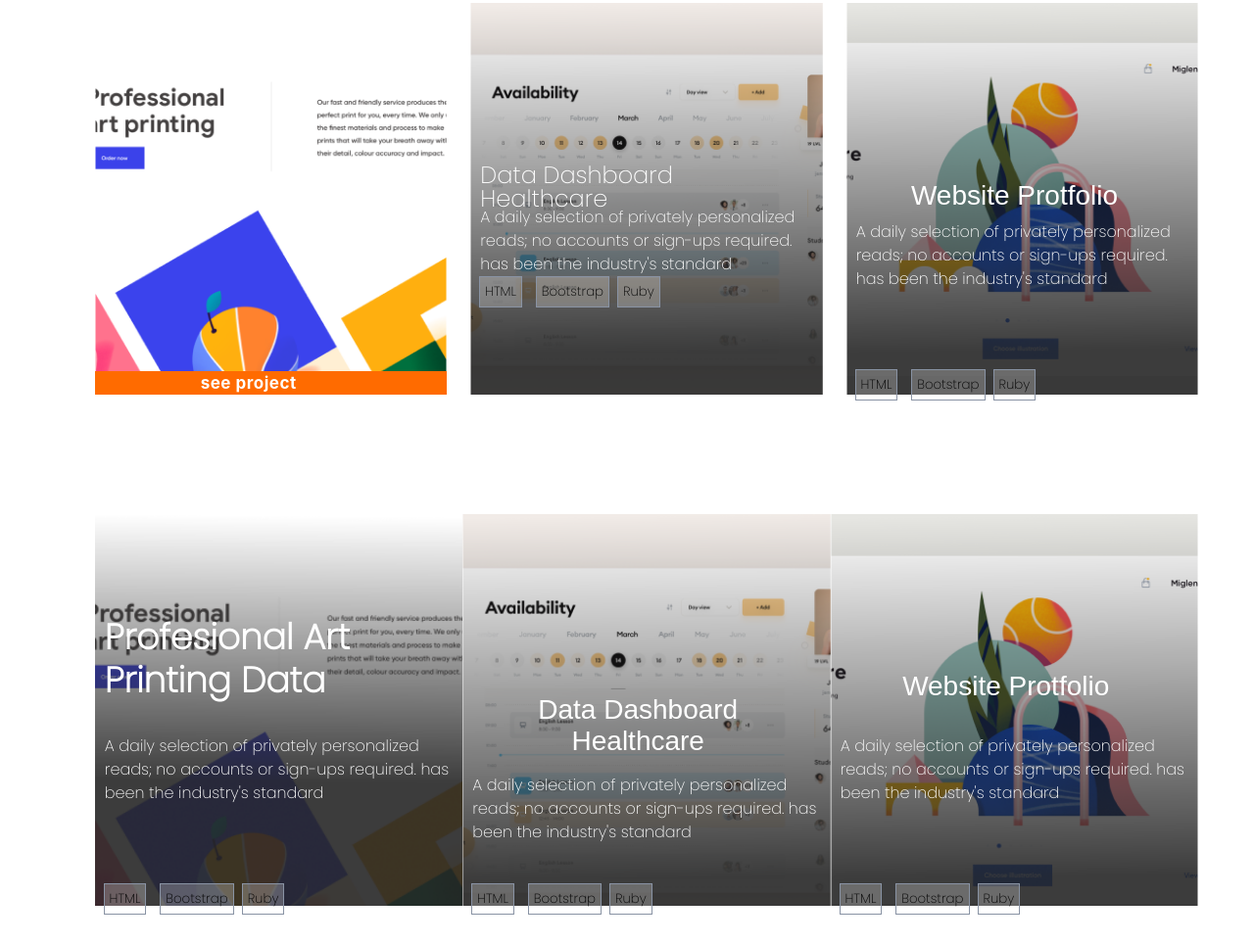
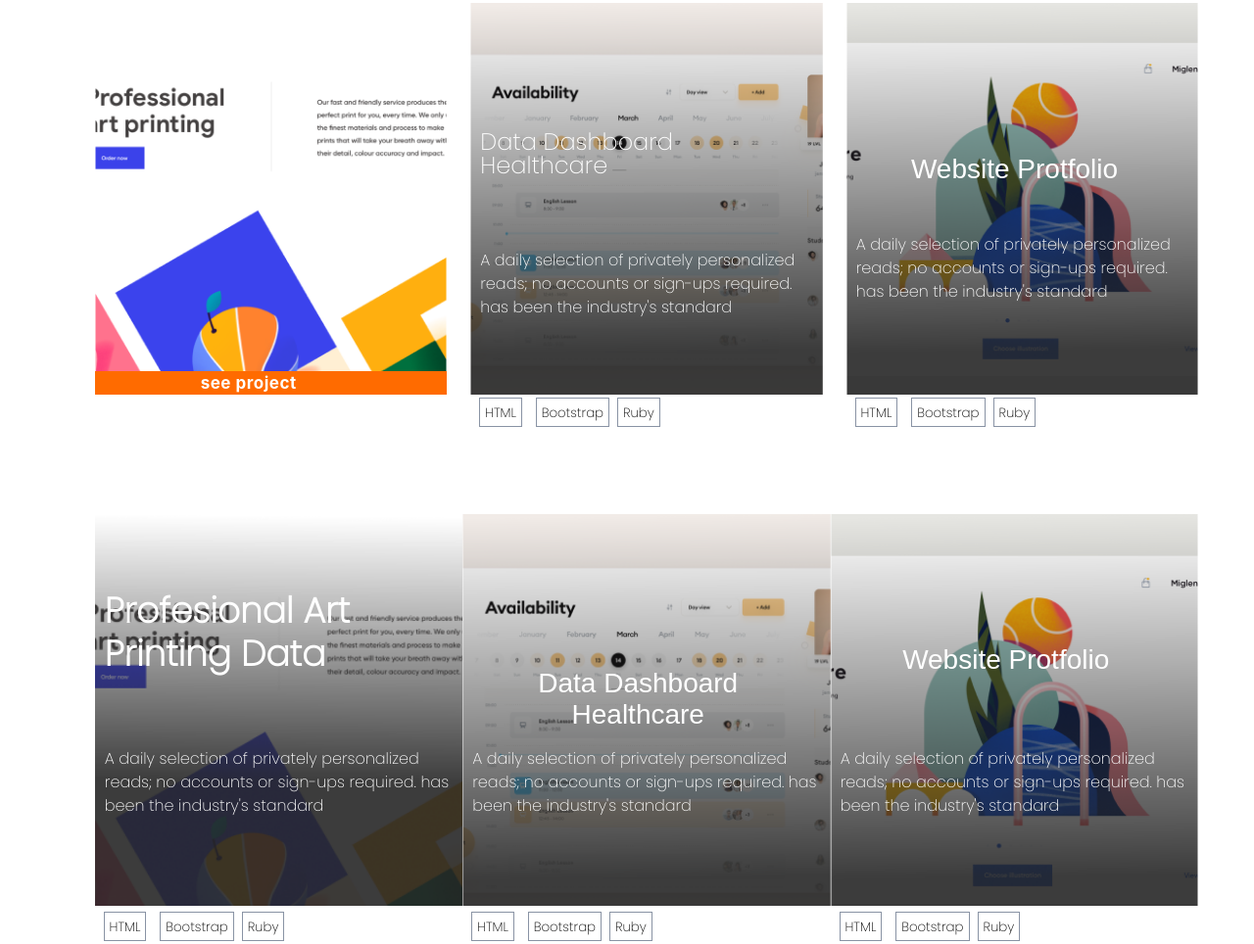
Before and after one commit to solog0039/Portfolio-desktop-version, a plain HTML site: page index.html in a window 1280 px wide. Shown: the part 1477-2441 px from the top of the page at 98% size. Drawn offline with Linux system fonts and the light colour scheme.

Commit message:
comments given by the second  review have been corrected

```diff
--- a/style.css
+++ b/style.css
@@ -965,6 +965,7 @@ hr:first-child {
   .buttons-1 > li > button {
     border: 1px solid #8993a4;
     padding: 5px;
+    height: 30px;
   }
 
   .desk-2 > div > h2 {
@@ -984,8 +985,8 @@ hr:first-child {
 
   .desk2-p2 {
     position: relative;
-    margin-top: vh;
-    margin-bottom: 0%;
+    margin-top: 12vh;
+    margin-bottom: 10vh;
   }
 
   .desk-3 {
@@ -1014,8 +1015,8 @@ hr:first-child {
 
   .desk-3-p2 {
     position: relative;
-    margin-top: 5vh;
-    margin-bottom: 10vh;
+    margin-top: 10vh;
+    margin-bottom: 12vh;
   }
 
   .second-row {
@@ -1023,6 +1024,7 @@ hr:first-child {
     flex-direction: row;
     position: relative;
     margin-top: 10%;
+    margin-bottom: 100px;
   }
 
   .desk-4 {
@@ -1047,8 +1049,8 @@ hr:first-child {
 
   .desk-4-p2 {
     position: relative;
-    margin-top: 5vh;
-    margin-bottom: 10vh;
+    margin-top: 10vh;
+    margin-bottom: 12vh;
   }
 
   .desk-proj-4 {
@@ -1082,7 +1084,7 @@ hr:first-child {
   .desk-5-p2 {
     position: relative;
     margin-top: 10vh;
-    margin-bottom: 5vh;
+    margin-bottom: 12vh;
   }
 
   .desk-proj-5 {
@@ -1116,8 +1118,8 @@ hr:first-child {
 
   .desk-6-p2 {
     position: relative;
-    margin-top: 5vh;
-    margin-bottom: 10vh;
+    margin-top: 10vh;
+    margin-bottom: 12vh;
   }
 
   .desk-proj-6 {
@@ -1125,6 +1127,11 @@ hr:first-child {
   }
 
   /* about me */
+
+  .section-3 {
+    position: relative;
+    margin-top: 0%;
+  }
 
   .back-image {
     background-image: none;
```
